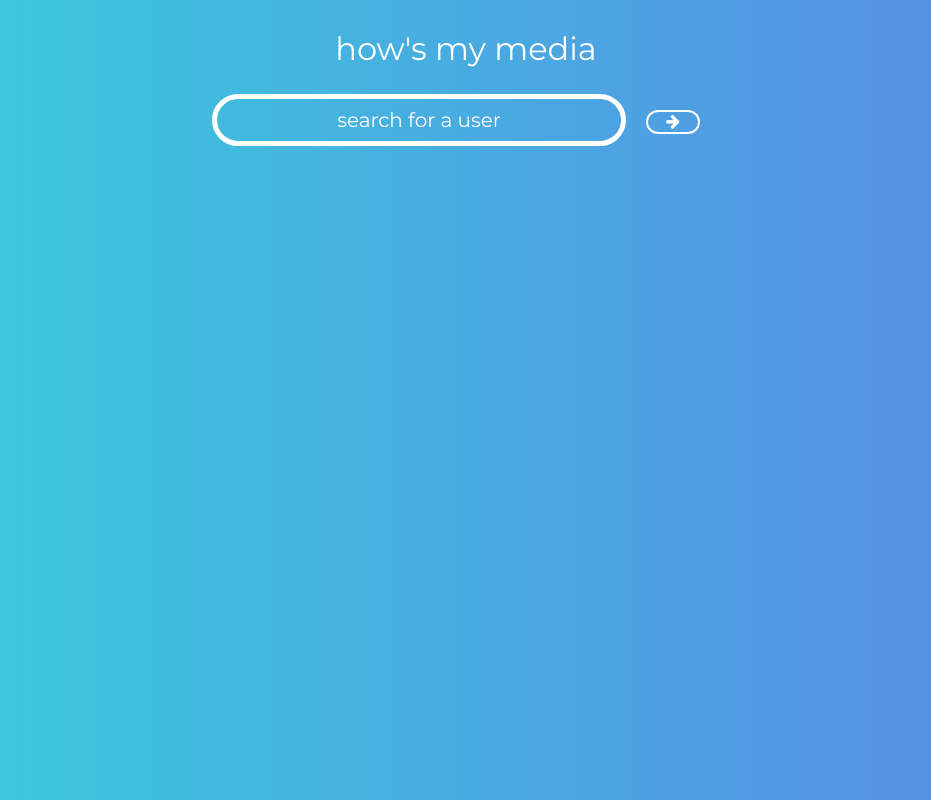
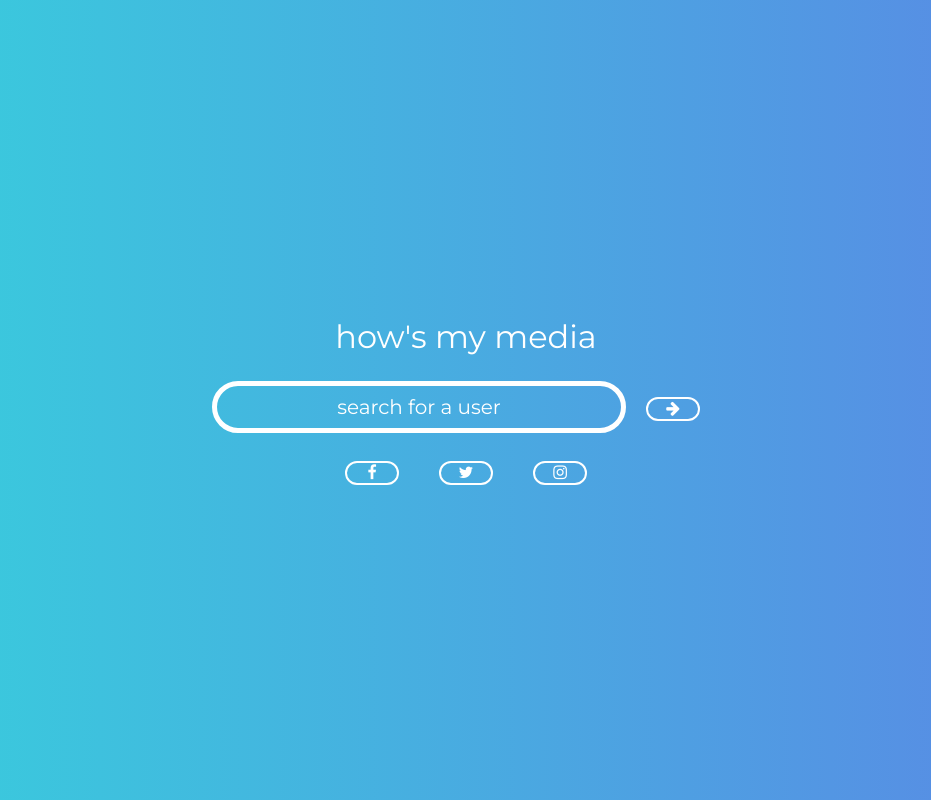
Before and after one commit to paineleffler/vision-ui, a React (Create React App) app: page / in a window 1280 px wide. Shown: the whole page, without its empty margins (174-1105 px from the left). Built offline with nearby package versions, Linux system fonts and the light colour scheme.

Commit message:
Centered Vertically and Added Social Media Icons

```diff
--- a/src/Home.jsx
+++ b/src/Home.jsx
@@ -20,11 +20,21 @@ export default class Home extends Component {
         <div><h1>how's my media</h1></div>
 
           <div>
-          <input id="homeSearch" type="text" value={this.state.searchBarText} placeholder="search for a user" onChange={this.handleChange}/>
-          <Link to={`/results/${this.state.platform}/${this.state.searchBarText}`}><i className="fa fa-arrow-right" aria-hidden="true"></i></Link>
+            <input id="homeSearch" type="text" value={this.state.searchBarText} placeholder="search for a user" onChange={this.handleChange}/>
+            <Link to={`/results/${this.state.platform}/${this.state.searchBarText}`}>
+            <i className="fa fa-arrow-right" aria-hidden="true"></i></Link>
           </div>
 
+          <div>
+            <Link to={`/results/${this.state.platform}/${this.state.searchBarText}`}>
+            <i className="fa fa-facebook"></i></Link>
 
+            <Link to={`/results/${this.state.platform}/${this.state.searchBarText}`}>
+            <i className="fa fa-twitter"></i></Link>
+
+            <Link to={`/results/${this.state.platform}/${this.state.searchBarText}`}>
+            <i className="fa fa-instagram"></i></Link>
+          </div>
       </div>
     )
   }
--- a/src/index.css
+++ b/src/index.css
@@ -29,6 +29,13 @@
   justify-content: center;
   align-items: center;
   height: 100%;
+  vertical-align: middle;
+
+  position: absolute;
+  top: 50%;
+  left: 50%;
+  -ms-transform: translate(-50%, -50%);
+  transform: translate(-50%, -50%);
 
 }
 
```
